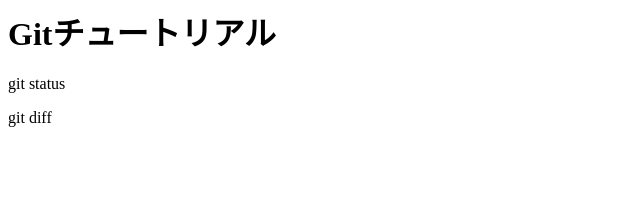
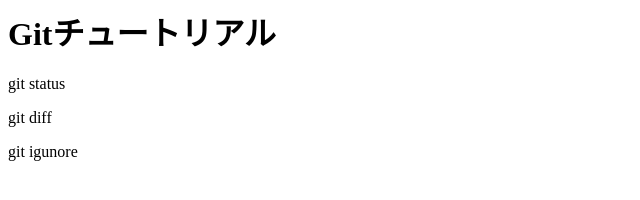
Before and after one commit to wata728/git_tutorial, a plain HTML site: page index.html in a window 1280 px wide. Shown: the full height of the page, 0-640 px from the left. Drawn offline with Linux system fonts and the light colour scheme.

```diff
--- a/index.html
+++ b/index.html
@@ -1,3 +1,4 @@
 <h1>Gitチュートリアル</h1>
 <p>git status</p>
 <p>git diff</p>
+<p>git igunore</p>
```
Also changed, not shown: 1 other file.
